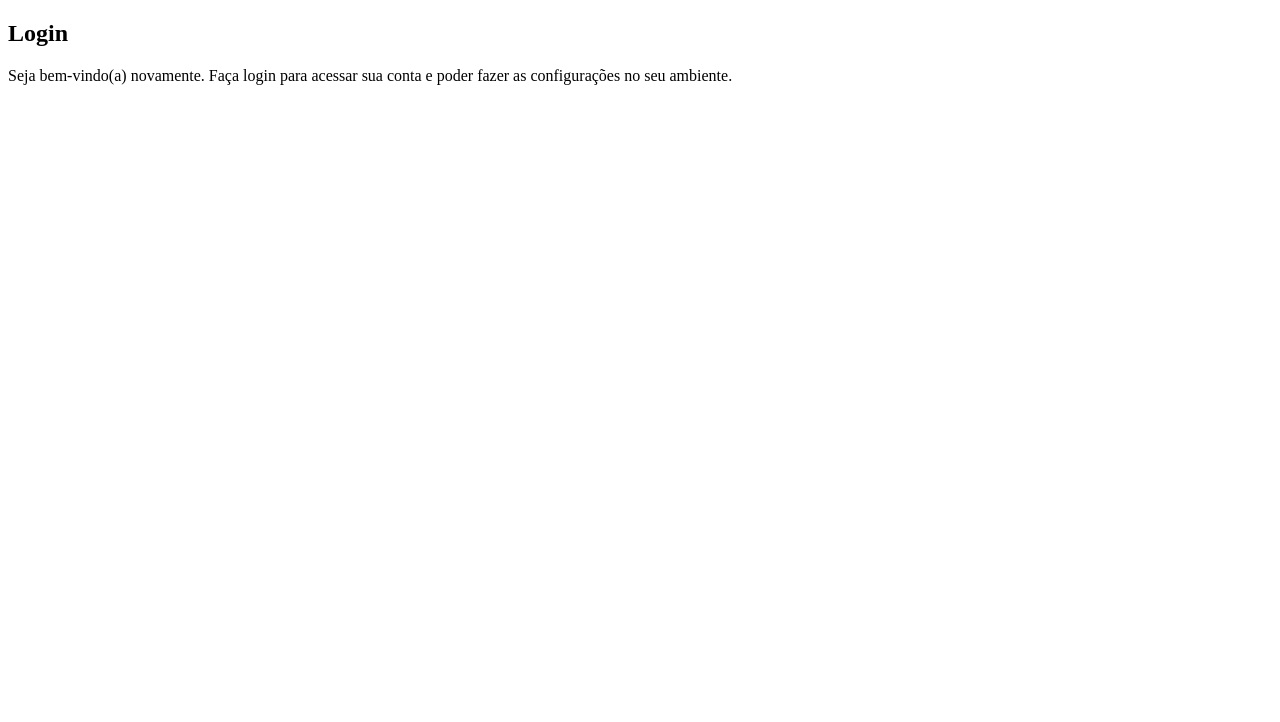
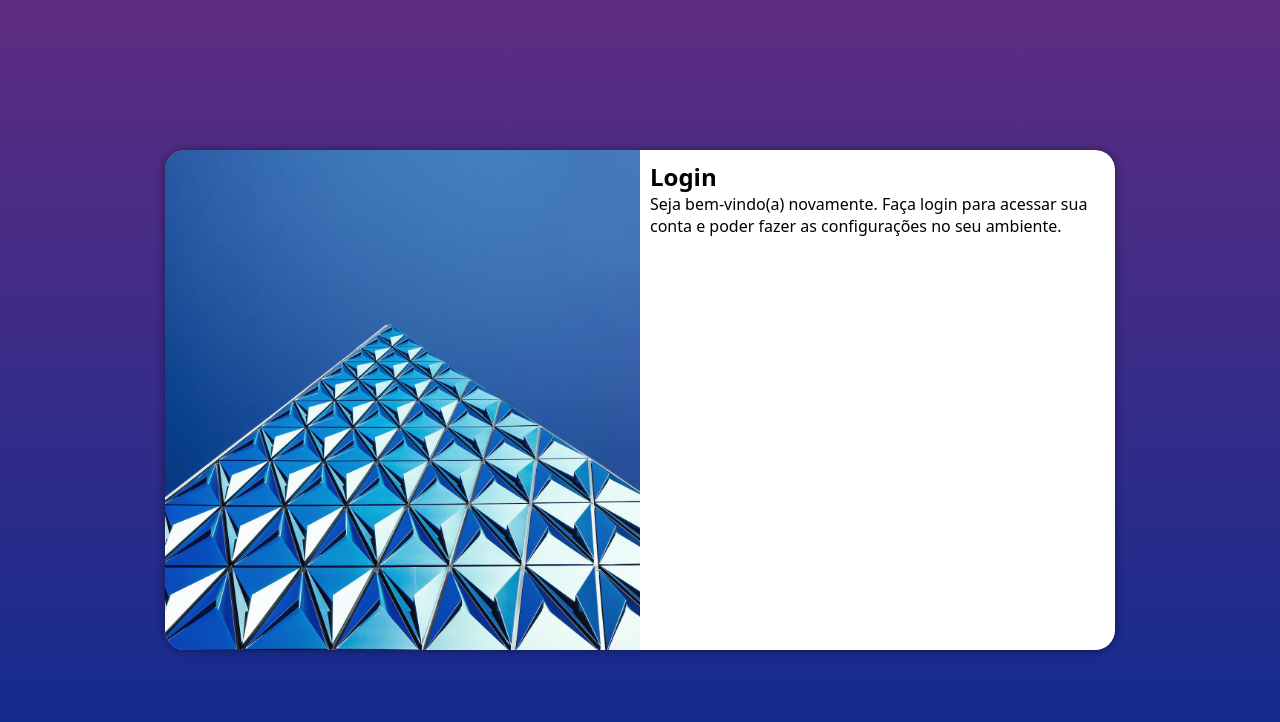
Before and after one commit to Jarvis-01/projeto-login, a plain HTML site: page index.html in a window 1280 px wide. Drawn offline with Linux system fonts and the light colour scheme.

Commit message:
versão para tablet e tv

```diff
--- /dev/null
+++ b/estilos/media-query.css
@@ -0,0 +1,43 @@
+@charset "UTF-8";
+
+@media screen and (min-width: 768px) and (max-width: 992px) {
+    body{
+        background-image: linear-gradient(to top, #0C2B8F, #5f2c82);
+    }
+
+    section#login{
+        width: 80vw;
+    }
+
+    section#login > div#imagem{
+        float: left;
+        width: 30%;
+        height: 100%;
+    }
+
+    section#login > div#formulario{
+        float: right;
+        width: 70%;
+    }
+}
+
+@media screen and (min-width: 992px){
+    body{
+        background-image: linear-gradient(to top, #0C2B8F, #5f2c82);
+    }
+
+    section#login{
+        width: 950px;
+    }
+
+    section#login > div#imagem{
+        float: left;
+        width: 50%;
+        height: 100%;
+    }
+
+    section#login > div#formulario{
+        float: right;
+        width: 50%;
+    }
+}
--- a/estilos/style.css
+++ b/estilos/style.css
@@ -1 +1,50 @@
 @charset "UTF-8";
+
+*{
+    font-family: system-ui, -apple-system, BlinkMacSystemFont, 'Segoe UI', Roboto, Oxygen, Ubuntu, Cantarell, 'Open Sans', 'Helvetica Neue', sans-serif;
+    padding: 0px;
+    margin: 0px;
+    box-sizing: border-box;
+}
+
+body, html{
+    background-color: #5f2c82;
+    height: 100vh;
+    width: 100vw;
+}
+
+main{
+    position: relative;
+    height: 100vh;
+    width: 100vw;
+}
+
+section#login{
+    position: absolute;
+    top: 50%;
+    left: 50%;
+    transform: translate(-50%, -50%);
+    overflow: hidden; /*imagem não atrapalha a borda redonda*/
+
+    background-color: white;
+    width: 250px;
+    height: 500px;
+    border-radius: 20px;
+    box-shadow: 0px 0px 10px rgba(0, 0, 0, 0.459);
+
+    transition: width .3s, height .3s;
+    transition-timing-function: ease;
+}
+
+section#login > div#imagem{
+    display: block;
+    background: #5f2c82 url(../imagens/pexels-scott-webb-139198.jpg) no-repeat;
+    background-size: cover;
+    background-position: center bottom;
+    height: 200px;
+}
+
+section#login > div#formulario{
+    display: block;
+    padding: 10px;
+}
--- a/index.html
+++ b/index.html
@@ -5,6 +5,7 @@
     <meta name="viewport" content="width=device-width, initial-scale=1.0">
     <title>Login</title>
     <link rel="stylesheet" href="estilos/style.css">
+    <link rel="stylesheet" href="estilos/media-query.css">
 </head>
 <body>
     <main>
```
